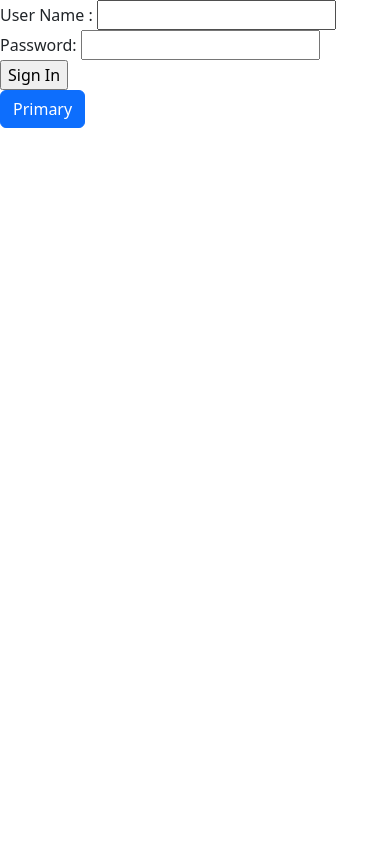
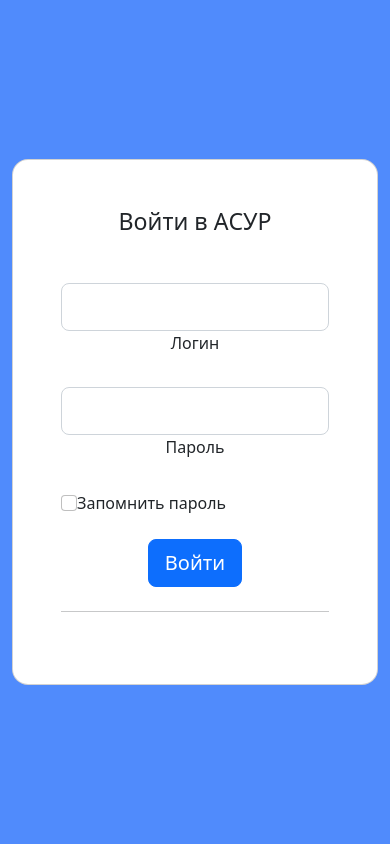
Before and after one commit to itroff/asur, a Spring Boot app: page /login in a window 390 px wide. Run offline with Spring Boot 4, Linux system fonts and the light colour scheme; some of the project's set-up classes (security, data sources, template engines, error pages and the like) are left out, and stand-ins take their place.

Commit message:
success logout, login page

```diff
--- a/src/main/java/com/asur/asur/controllers/UserController.java
+++ b/src/main/java/com/asur/asur/controllers/UserController.java
@@ -13,7 +13,7 @@ public class UserController {
 
     @GetMapping("/index")
     public String index(Model model) {
-        model.addAttribute("val", "mer");
+       // model.addAttribute("val", "mer");
         //TODO role as param
         Authentication auth = SecurityContextHolder.getContext().getAuthentication();
         if (auth != null && auth.getAuthorities().stream().anyMatch(a -> a.getAuthority().equals("ROLE_ADMIN"))) {
--- a/src/main/resources/templates/login.html
+++ b/src/main/resources/templates/login.html
@@ -2,23 +2,53 @@
 <html xmlns="http://www.w3.org/1999/xhtml" xmlns:th="https://www.thymeleaf.org"
       xmlns:sec="https://www.thymeleaf.org/thymeleaf-extras-springsecurity3">
     <head>
-        <title>Spring Security Example </title>
+        <title>АСУР вход в систему</title>
         <link rel="stylesheet" th:href="@{/css/bootstrap.min.css}"/>
         <script type="text/javascript" th:src="@{/js/bootstrap.bundle.min.js}"></script>
     </head>
     <body>
 
-        <div th:if="${param.error}">
-            Invalid username and password.
-        </div>
-        <div th:if="${param.logout}">
-            You have been logged out.
-        </div>
-        <form th:action="@{/login}" method="post">
-            <div><label> User Name : <input type="text" name="username"/> </label></div>
-            <div><label> Password: <input type="password" name="password"/> </label></div>
-            <div><input type="submit" value="Sign In"/></div>
-            <button type="button" class="btn btn-primary">Primary</button>
-        </form>
+        <section class="vh-100" style="background-color: #508bfc;">
+            <div class="container py-5 h-100">
+              <div class="row d-flex justify-content-center align-items-center h-100">
+                <div class="col-12 col-md-8 col-lg-6 col-xl-5">
+                  <div class="card shadow-2-strong" style="border-radius: 1rem;">
+                    <div class="card-body p-5 text-center">
+
+                      <h3 class="mb-5">Войти в АСУР</h3>
+                      <form th:action="@{/login}" method="post">
+                      <div class="form-outline mb-4">
+                        <input type="text" name="username" class="form-control form-control-lg" />
+                        <label class="form-label" for="typeUsernameX-2">Логин</label>
+                      </div>
+
+                      <div class="form-outline mb-4">
+                        <input type="password" name="password" class="form-control form-control-lg" />
+                        <label class="form-label" for="typePasswordX-2">Пароль</label>
+                      </div>
+
+                      <!-- Checkbox -->
+                      <div class="form-check d-flex justify-content-start mb-4">
+                        <input class="form-check-input" type="checkbox" value="" id="form1Example3" />
+                        <label class="form-check-label" for="form1Example3"> Запомнить пароль </label>
+                      </div>
+
+                      <button class="btn btn-primary btn-lg btn-block" type="submit">Войти</button>
+
+                      <hr class="my-4">
+                      <div th:if="${param.error}">
+                        Неправильный логин или пароль.
+                    </div>
+                    <div th:if="${param.logout}">
+                        Вы успешно вышли.
+                    </div>
+            </form>
+                    </div>
+                  </div>
+                </div>
+              </div>
+            </div>
+          </section>
+
     </body>
 </html>
--- a/src/main/resources/templates/main.html
+++ b/src/main/resources/templates/main.html
@@ -17,7 +17,7 @@
     <div class="collapse navbar-collapse" id="navbarNav">
       <ul class="navbar-nav">
         <li class="nav-item active">
-          <a class="nav-link" href="/main">Главное окно</a>
+          <a class="nav-link" href="/index">Главное окно</a>
         </li>
         <li th:if="${role} == 'admin'" class="nav-item">
           <a class="nav-link" href="/robot">Управление роботом</a>
```
Also changed, not shown: src/main/java/com/asur/asur/config/SecurityConfig.java (+7 -3 lines), src/main/resources/templates/index.html (deleted, +0 -14 lines).
